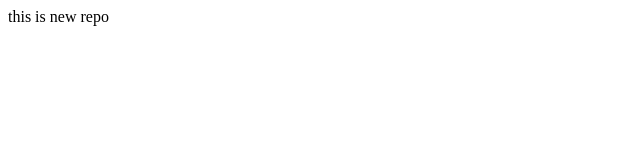
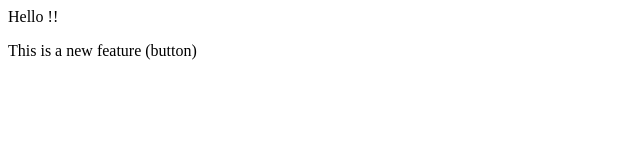
Before and after one commit to Samarthpagaria/localrepo, a plain HTML site: page index.html in a window 1280 px wide. Shown: the whole page, without its empty margins (0-640 px from the left). Drawn offline with Linux system fonts and the light colour scheme.

Commit message:
solved errors

```diff
--- a/index.html
+++ b/index.html
@@ -1 +1,2 @@
-<p>this is new repo</p>
+<p>Hello !!</p>
+<p>This is a new feature (button) </p>
```
